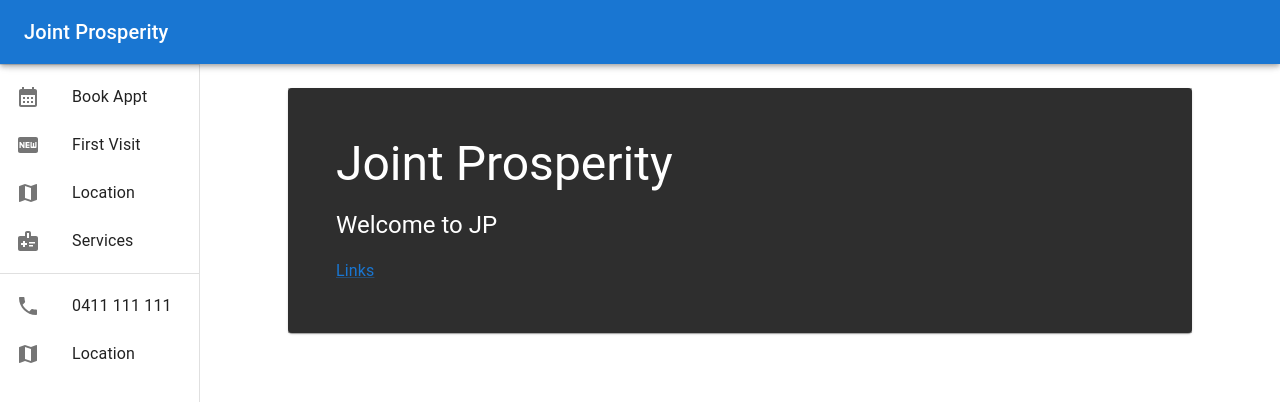
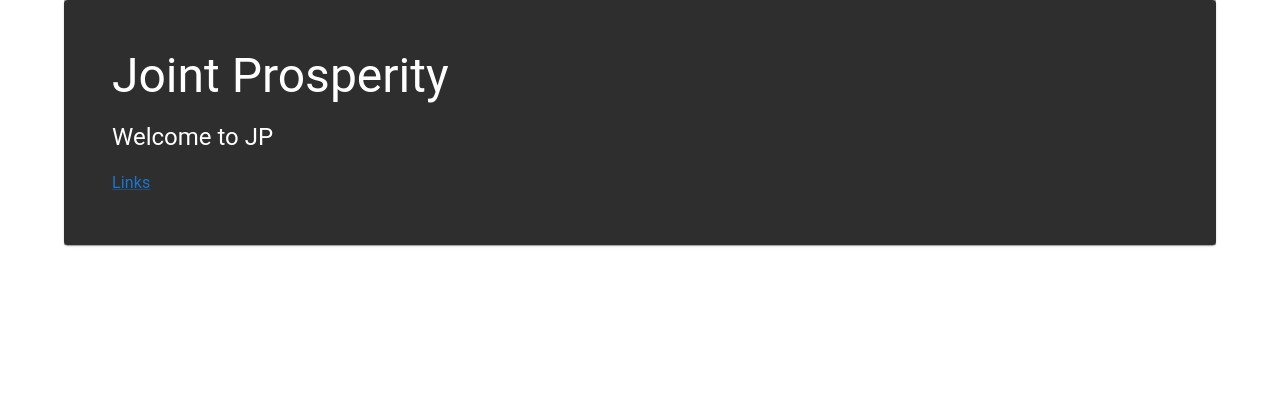
Before and after one commit to DarryllRobinson/joint_prosperity, a React (Create React App) app: page / in a window 1280 px wide. Shown: the top 402 px of the page. Built offline with nearby package versions, Linux system fonts and the light colour scheme.

Commit message:
Not going to use blog format

```diff
--- a/src/App.js
+++ b/src/App.js
@@ -1,17 +1,18 @@
 import { Container, CssBaseline } from '@mui/material';
 import { createTheme, ThemeProvider } from '@mui/material/styles';
 
-import ResponsiveDrawer from './components/ResponsiveDrawer';
+import Introduction from './components/Introduction';
 
 const theme = createTheme();
 
 function App() {
-  return (<ThemeProvider theme={theme}>
-    <CssBaseline />
-    <Container maxWidth="lg">
-      <ResponsiveDrawer />
-    </Container>
-  </ThemeProvider>
+  return (
+    <ThemeProvider theme={theme}>
+      <CssBaseline />
+      <Container maxWidth="lg">
+        <Introduction />
+      </Container>
+    </ThemeProvider>
   );
 }
 
```
